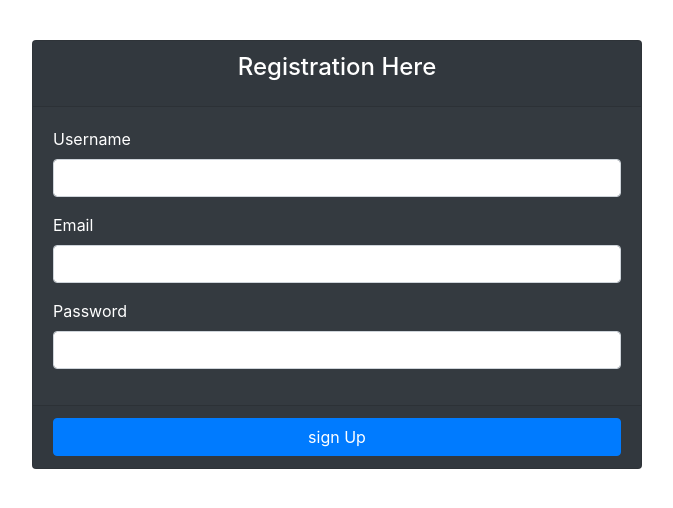
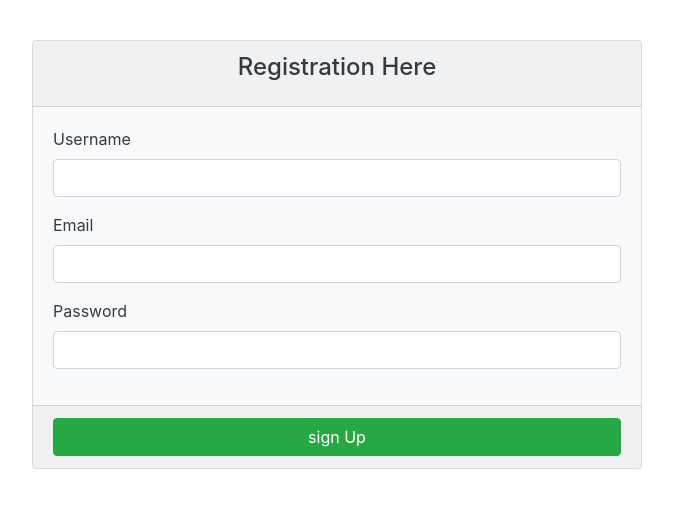
Before and after one commit to Anas-Shalaby/Blog-system, a PHP site: page /register.php in a window 1280 px wide. Shown: the part 56-564 px from the top of the page, without its empty margins (303-976 px from the left). Run offline with PHP 8.4, Linux system fonts and the light colour scheme.

Commit message:
Some styles

```diff
--- a/register.php
+++ b/register.php
@@ -16,7 +16,7 @@
     $result = mysqli_query($conn, $query);
 
     if ($result) {
-      header("Location:login.php");
+      header("Location:index.php");
       echo "<div class='alert alert-success'>You have a successful sign up</div>";
     }
 }else{
@@ -24,9 +24,9 @@
 
  <div  style="margin-top:40px;">
  <div class="offset-md-3 col-md-6">
-<div class="card bg-dark text-white">
+<div class="card bg-light text-dark">
    <div class="card-header">
-     <h4 class="card-title text-center">Registration Here</h4>
+     <h4 class="card-title  text-center">Registration Here</h4>
    </div>
    <div class="card-body">
      <form action="" method="post">
@@ -44,7 +44,7 @@
        </div>
        </div>
        <div class="card-footer">
-         <button type="submit" class="btn btn-primary" name="submit" style="width: 100%;">sign Up</button>
+         <button type="submit" class="btn btn-success" name="submit" style="width: 100%;">sign Up</button>
        </div>
      </form> <!-- form end -->
    </div>  <!-- card end -->
```
